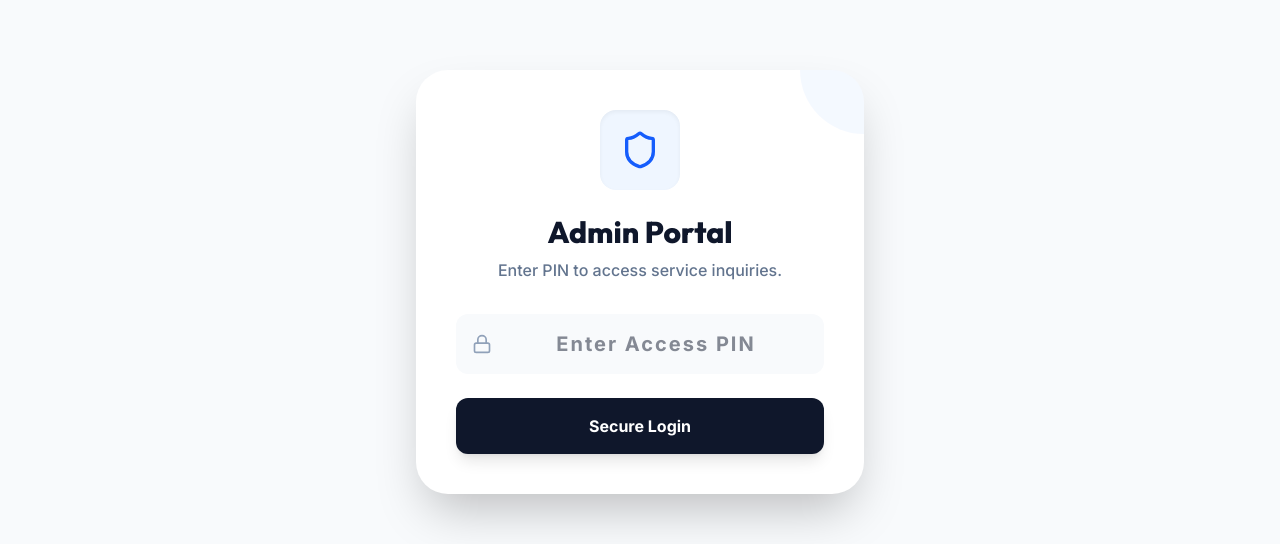
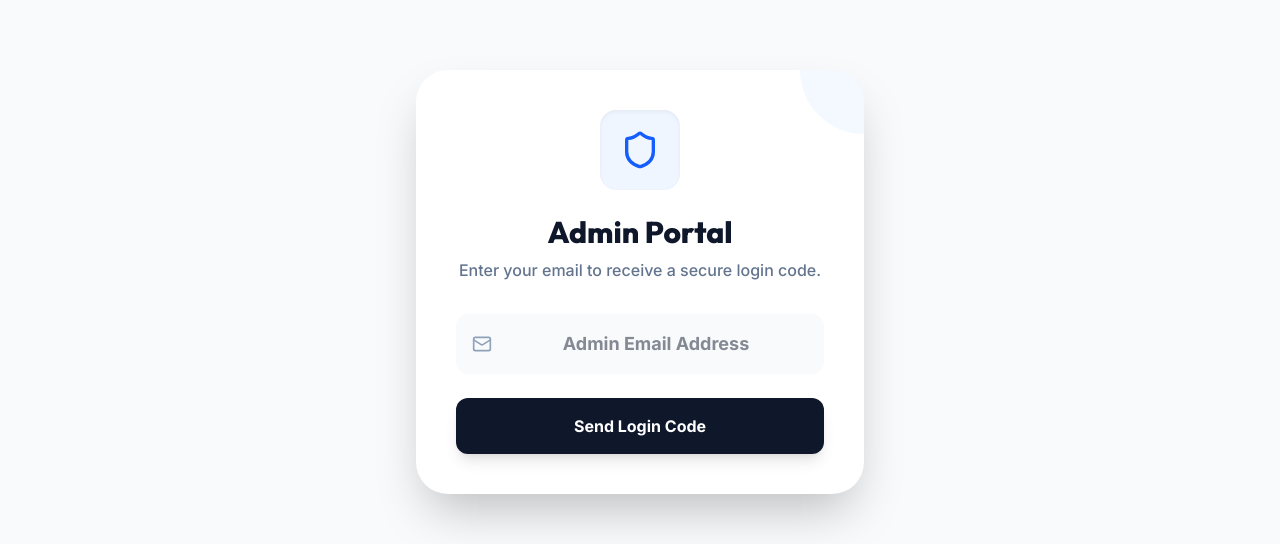
Before and after one commit to Yashmehrol07/Future-Tech-Solution, a React (Vite) app: page /admin in a window 1280 px wide. Shown: the part 198-742 px from the top of the page. Built offline with nearby package versions, Linux system fonts and the light colour scheme.

Commit message:
feat(auth): implement supabase email OTP login for admin

```diff
--- a/src/components/Footer.jsx
+++ b/src/components/Footer.jsx
@@ -23,7 +23,7 @@ const Footer = () => {
                     <div>
                         <h3 className="text-lg font-semibold mb-6 border-b border-blue-500 inline-block pb-2">Quick Links</h3>
                         <ul className="space-y-3">
-                            {['Home', 'Services', 'About Us', 'Contact'].map((item) => (
+                            {['Home', 'Services', 'About Us', 'Contact', 'Admin Portal'].map((item) => (
                                 <li key={item}>
                                     <Link
                                         to={item === 'Home' ? '/' : `/${item.toLowerCase().replace(' ', '-')}`}
--- a/src/pages/Admin.jsx
+++ b/src/pages/Admin.jsx
@@ -6,29 +6,85 @@ import { motion } from 'framer-motion';
 const AdminDashboard = () => {
     // Authentication State
     const [isAuthenticated, setIsAuthenticated] = useState(false);
-    const [pin, setPin] = useState('');
+    const [email, setEmail] = useState('');
+    const [otp, setOtp] = useState('');
+    const [step, setStep] = useState(1); // 1 = Email, 2 = OTP
     const [error, setError] = useState('');
+    const [authLoading, setAuthLoading] = useState(false);
 
     // Data State
     const [inquiries, setInquiries] = useState([]);
     const [loading, setLoading] = useState(true);
 
-    const ADMIN_PIN = '7777'; // Hardcoded PIN for simplicity
+    // Hardcoded allowed admin email
+    const AUTHORIZED_EMAIL = 'yashmehrol12@gmail.com';
 
-    const handleLogin = (e) => {
-        e.preventDefault();
-        if (pin === ADMIN_PIN) {
+    // Check existing session
+    useEffect(() => {
+        checkSession();
+    }, []);
+
+    const checkSession = async () => {
+        const { data: { session } } = await supabase.auth.getSession();
+        if (session && session.user.email === AUTHORIZED_EMAIL) {
             setIsAuthenticated(true);
-            setError('');
             fetchInquiries();
-        } else {
-            setError('Invalid PIN. Access Denied.');
         }
     };
 
-    const handleLogout = () => {
+    const handleSendOtp = async (e) => {
+        e.preventDefault();
+        setError('');
+
+        if (email.trim().toLowerCase() !== AUTHORIZED_EMAIL) {
+            setError('Unauthorized email address.');
+            return;
+        }
+
+        setAuthLoading(true);
+        const { error } = await supabase.auth.signInWithOtp({
+            email: email.trim()
+        });
+
+        setAuthLoading(false);
+        if (error) {
+            setError(error.message);
+        } else {
+            setStep(2);
+            setError('');
+        }
+    };
+
+    const handleVerifyOtp = async (e) => {
+        e.preventDefault();
+        setError('');
+        setAuthLoading(true);
+
+        const { data, error } = await supabase.auth.verifyOtp({
+            email: email.trim(),
+            token: otp,
+            type: 'email'
+        });
+
+        setAuthLoading(false);
+        if (error) {
+            setError(error.message);
+        } else if (data.session && data.session.user.email === AUTHORIZED_EMAIL) {
+            setIsAuthenticated(true);
+            setStep(1);
+            fetchInquiries();
+        } else {
+            setError('Unauthorized access.');
+            await supabase.auth.signOut();
+        }
+    };
+
+    const handleLogout = async () => {
+        await supabase.auth.signOut();
         setIsAuthenticated(false);
-        setPin('');
+        setStep(1);
+        setEmail('');
+        setOtp('');
         setInquiries([]);
     };
 
@@ -77,29 +133,66 @@ const AdminDashboard = () => {
                         <Shield size={40} />
                     </div>
                     <h2 className="text-3xl font-black text-slate-900 mb-2">Admin Portal</h2>
-                    <p className="text-slate-500 font-medium mb-8">Enter PIN to access service inquiries.</p>
+                    <p className="text-slate-500 font-medium mb-8">
+                        {step === 1 ? "Enter your email to receive a secure login code." : "Enter the 6-digit code sent to your email."}
+                    </p>
 
-                    <form onSubmit={handleLogin} className="space-y-6">
+                    {step === 1 ? (
+                        <form onSubmit={handleSendOtp} className="space-y-6">
                             <div className="relative">
-                            <Lock className="absolute left-4 top-1/2 -translate-y-1/2 text-slate-400" size={20} />
+                                <Mail className="absolute left-4 top-1/2 -translate-y-1/2 text-slate-400" size={20} />
                                 <input
-                                type="password"
-                                value={pin}
-                                onChange={(e) => setPin(e.target.value)}
-                                placeholder="Enter Access PIN"
-                                maxLength={6}
-                                className="w-full pl-12 pr-4 py-4 bg-slate-50 rounded-xl focus:ring-2 focus:ring-blue-600 outline-none font-bold text-center tracking-widest text-xl text-slate-900 transition-all"
+                                    type="email"
+                                    value={email}
+                                    onChange={(e) => setEmail(e.target.value)}
+                                    placeholder="Admin Email Address"
+                                    required
+                                    className="w-full pl-12 pr-4 py-4 bg-slate-50 rounded-xl focus:ring-2 focus:ring-blue-600 outline-none font-bold text-center text-lg text-slate-900 transition-all"
                                 />
                             </div>
                             {error && <p className="text-red-500 font-bold text-sm">{error}</p>}
 
                             <button
                                 type="submit"
-                            className="w-full bg-slate-900 text-white font-black py-4 rounded-xl hover:bg-blue-600 transition-colors shadow-lg active:scale-95"
+                                disabled={authLoading}
+                                className="w-full bg-slate-900 text-white font-black py-4 rounded-xl hover:bg-blue-600 transition-colors shadow-lg active:scale-95 disabled:opacity-70 flex items-center justify-center space-x-2"
                             >
-                            Secure Login
+                                {authLoading ? <RefreshCw size={20} className="animate-spin" /> : <span>Send Login Code</span>}
                             </button>
                         </form>
+                    ) : (
+                        <form onSubmit={handleVerifyOtp} className="space-y-6">
+                            <div className="relative">
+                                <Lock className="absolute left-4 top-1/2 -translate-y-1/2 text-slate-400" size={20} />
+                                <input
+                                    type="text"
+                                    value={otp}
+                                    onChange={(e) => setOtp(e.target.value)}
+                                    placeholder="000000"
+                                    maxLength={6}
+                                    required
+                                    className="w-full pl-12 pr-4 py-4 bg-slate-50 rounded-xl focus:ring-2 focus:ring-blue-600 outline-none font-black tracking-widest text-center text-2xl text-slate-900 transition-all"
+                                />
+                            </div>
+                            {error && <p className="text-red-500 font-bold text-sm">{error}</p>}
+
+                            <button
+                                type="submit"
+                                disabled={authLoading}
+                                className="w-full bg-slate-900 text-white font-black py-4 rounded-xl hover:bg-blue-600 transition-colors shadow-lg active:scale-95 disabled:opacity-70 flex items-center justify-center space-x-2"
+                            >
+                                {authLoading ? <RefreshCw size={20} className="animate-spin" /> : <span>Verify & Login</span>}
+                            </button>
+
+                            <button
+                                type="button"
+                                onClick={() => setStep(1)}
+                                className="w-full flex justify-center text-slate-500 font-bold text-sm hover:text-blue-600 transition-colors mt-4"
+                            >
+                                ← Back to Email
+                            </button>
+                        </form>
+                    )}
                 </motion.div>
             </div>
         );
```
Lines whose indentation alone changed are shown as unchanged.
